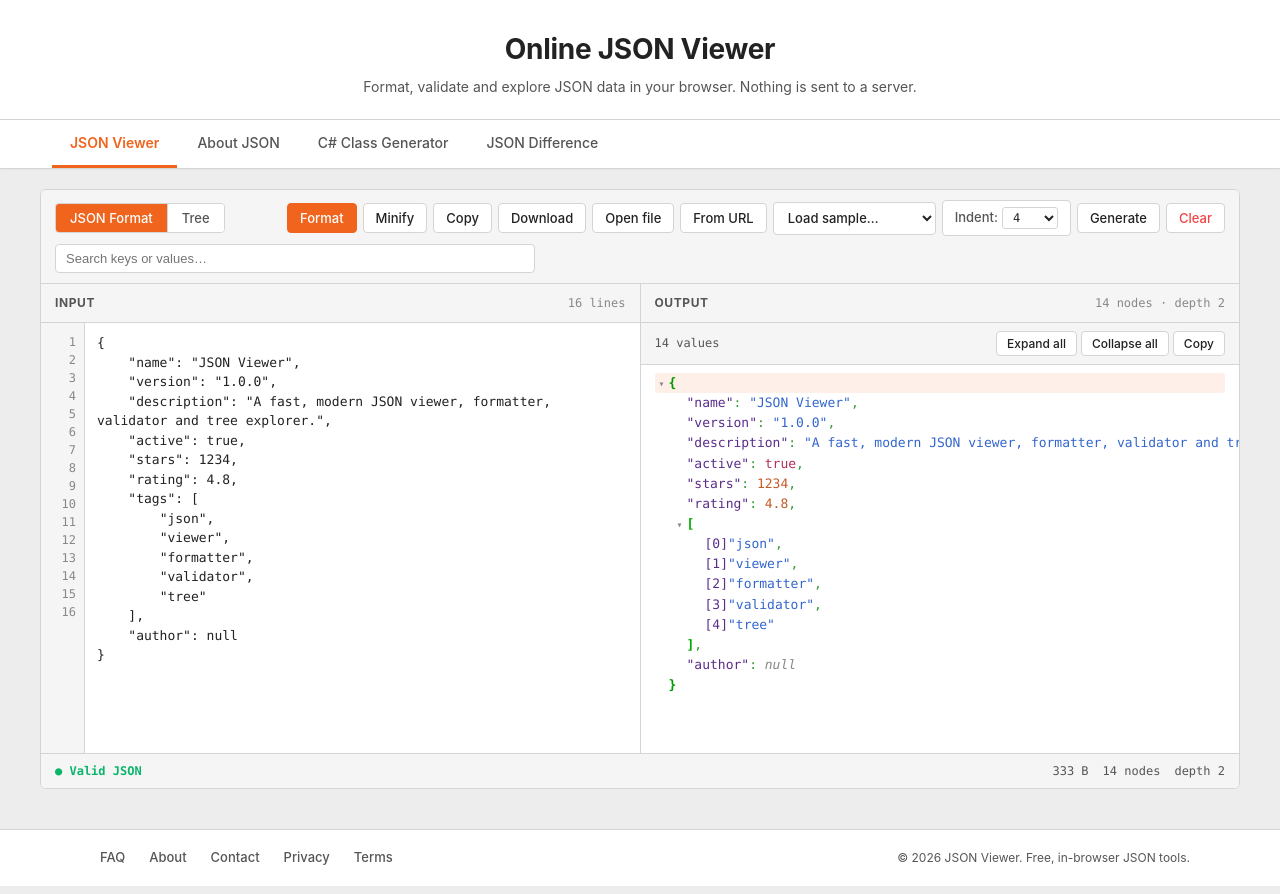
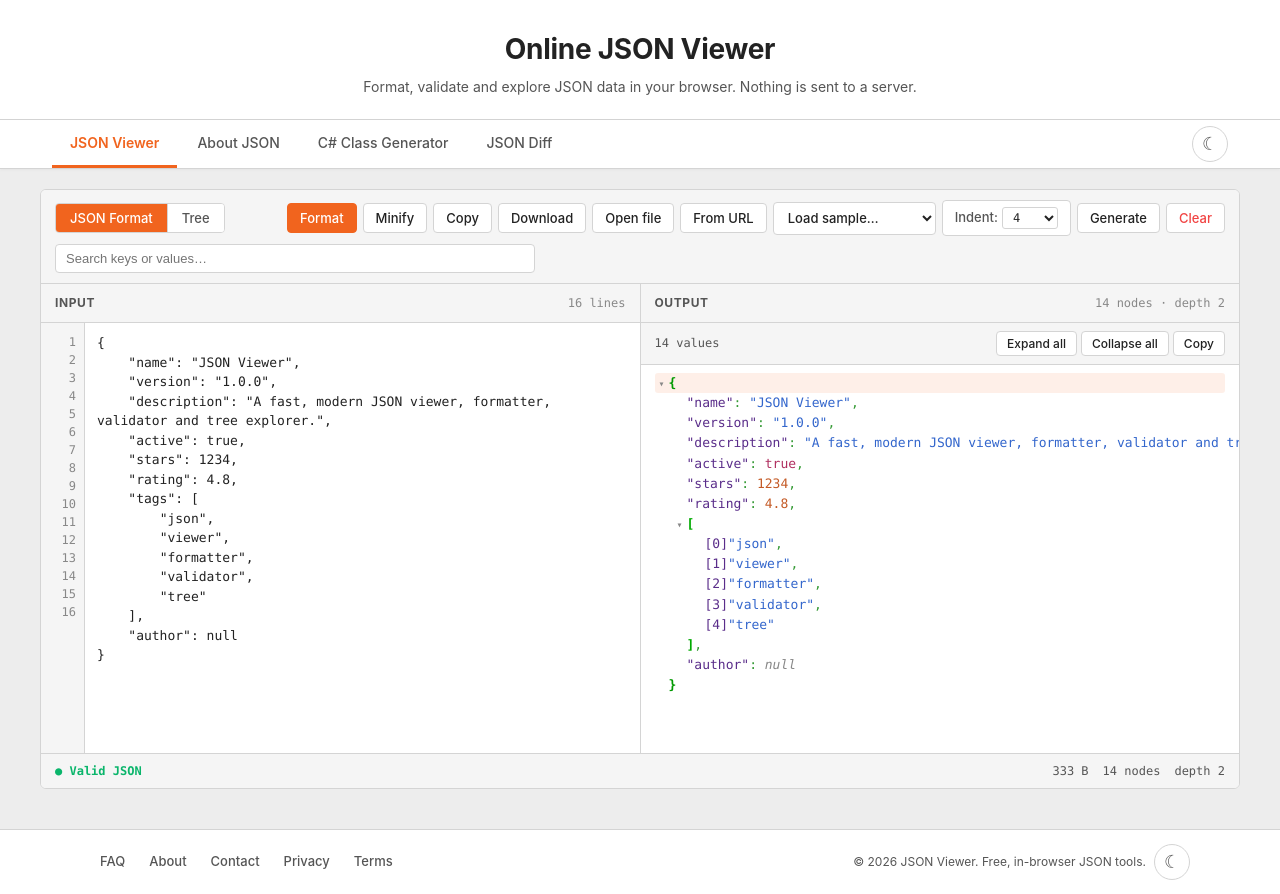
Before and after one commit to Sidhu4531/jsononlineviewer, a React (Vite) app: page / in a window 1280 px wide. Built offline with nearby package versions, Linux system fonts and the light colour scheme.

Commit message:
Add dark mode

```diff
--- a/src/components/JsonDiffTab.jsx
+++ b/src/components/JsonDiffTab.jsx
@@ -2,6 +2,7 @@ import { useState, useMemo, useCallback } from 'react'
 import { diffJSON, DIFF_SAMPLES } from '../lib/json-diff.js'
 import { pathToString } from '../lib/utils.js'
 import Editor from './Editor.jsx'
+import { useTheme } from '../lib/ThemeContext.jsx'
 
 const FIRST = DIFF_SAMPLES[0]
 
@@ -33,6 +34,7 @@ function applyPatch(obj, changes) {
 }
 
 export default function JsonDiffTab() {
+  const { theme, toggle } = useTheme()
   const [inputA, setInputA] = useState(JSON.stringify(FIRST.a, null, 4))
   const [inputB, setInputB] = useState(JSON.stringify(FIRST.b, null, 4))
   const [errorA, setErrorA] = useState(null)
@@ -129,6 +131,9 @@ export default function JsonDiffTab() {
             {!parsedA && <span className="diff-stat error">JSON A invalid</span>}
             {!parsedB && <span className="diff-stat error">JSON B invalid</span>}
           </div>
+          <button className="theme-toggle" onClick={toggle} aria-label="Toggle dark mode" title={`Switch to ${theme === 'dark' ? 'light' : 'dark'} mode`} style={{ marginLeft: 'auto' }}>
+            {theme === 'dark' ? '\u2600' : '\u263E'}
+          </button>
         </div>
       </div>
 
--- a/src/components/PageLayout.jsx
+++ b/src/components/PageLayout.jsx
@@ -1,6 +1,8 @@
 import { Link } from 'react-router-dom'
+import { useTheme } from '../lib/ThemeContext.jsx'
 
 export default function PageLayout({ title, subtitle, children, showBack = true }) {
+  const { theme, toggle } = useTheme()
   return (
     <div className="page">
       <div className="page-inner">
@@ -8,7 +10,12 @@ export default function PageLayout({ title, subtitle, children, showBack = true
           <Link to="/" className="page-back" aria-label="Back to JSON Viewer">← Back to JSON Viewer</Link>
         )}
         <header className="page-header">
-          <h1 className="page-title">{title}</h1>
+          <div className="theme-toggle-wrap">
+            <h1 className="page-title">{title}</h1>
+            <button className="theme-toggle" onClick={toggle} aria-label="Toggle dark mode" title={`Switch to ${theme === 'dark' ? 'light' : 'dark'} mode`}>
+              {theme === 'dark' ? '\u2600' : '\u263E'}
+            </button>
+          </div>
           {subtitle && <p className="page-subtitle">{subtitle}</p>}
         </header>
         <div className="page-body">{children}</div>
--- a/src/components/SiteFooter.jsx
+++ b/src/components/SiteFooter.jsx
@@ -1,4 +1,5 @@
 import { Link } from "react-router-dom";
+import { useTheme } from "../lib/ThemeContext.jsx";
 
 const LINKS = [
   { to: "/faq", label: "FAQ" },
@@ -10,6 +11,7 @@ const LINKS = [
 
 export default function SiteFooter() {
   const year = new Date().getFullYear();
+  const { theme, toggle } = useTheme();
   return (
     <footer className="site-footer site-footer-simple">
       <div className="site-footer-simple-inner">
@@ -20,7 +22,12 @@ export default function SiteFooter() {
             </Link>
           ))}
         </nav>
-        <span>© {year} JSON Viewer. Free, in-browser JSON tools.</span>
+        <div className="theme-toggle-wrap">
+          <span>© {year} JSON Viewer. Free, in-browser JSON tools.</span>
+          <button className="theme-toggle" onClick={toggle} aria-label="Toggle dark mode" title={`Switch to ${theme === 'dark' ? 'light' : 'dark'} mode`}>
+            {theme === 'dark' ? '\u2600' : '\u263E'}
+          </button>
+        </div>
       </div>
     </footer>
   );
--- /dev/null
+++ b/src/lib/ThemeContext.jsx
@@ -0,0 +1,32 @@
+import { createContext, useContext, useState, useEffect } from 'react'
+
+const ThemeContext = createContext()
+
+export function ThemeProvider({ children }) {
+  const [theme, setTheme] = useState(() => {
+    try {
+      const stored = localStorage.getItem('theme')
+      if (stored === 'dark' || stored === 'light') return stored
+    } catch {}
+    return window.matchMedia('(prefers-color-scheme: dark)').matches ? 'dark' : 'light'
+  })
+
+  useEffect(() => {
+    document.documentElement.setAttribute('data-theme', theme)
+    try { localStorage.setItem('theme', theme) } catch {}
+  }, [theme])
+
+  const toggle = () => setTheme((t) => (t === 'dark' ? 'light' : 'dark'))
+
+  return (
+    <ThemeContext.Provider value={{ theme, toggle }}>
+      {children}
+    </ThemeContext.Provider>
+  )
+}
+
+export function useTheme() {
+  const ctx = useContext(ThemeContext)
+  if (!ctx) throw new Error('useTheme must be used within ThemeProvider')
+  return ctx
+}
--- a/src/main.jsx
+++ b/src/main.jsx
@@ -3,14 +3,17 @@ import ReactDOM from 'react-dom/client'
 import { BrowserRouter } from 'react-router-dom'
 import { HelmetProvider } from 'react-helmet-async'
 import App from './App.jsx'
+import { ThemeProvider } from './lib/ThemeContext.jsx'
 import './styles.css'
 
 ReactDOM.createRoot(document.getElementById('root')).render(
   <React.StrictMode>
     <HelmetProvider>
-      <BrowserRouter>
-        <App />
-      </BrowserRouter>
+      <ThemeProvider>
+        <BrowserRouter>
+          <App />
+        </BrowserRouter>
+      </ThemeProvider>
     </HelmetProvider>
   </React.StrictMode>
 )
--- a/src/pages/Home.jsx
+++ b/src/pages/Home.jsx
@@ -1,19 +1,21 @@
-import { useState } from "react";
-import ViewerTab from "../components/ViewerTab.jsx";
-import AboutJsonTab from "../components/AboutJsonTab.jsx";
-import CSharpGenTab from "../components/CSharpGenTab.jsx";
-import JsonDiffTab from "../components/JsonDiffTab.jsx";
-import Seo from "../components/Seo.jsx";
+import { useState } from 'react'
+import ViewerTab from '../components/ViewerTab.jsx'
+import AboutJsonTab from '../components/AboutJsonTab.jsx'
+import CSharpGenTab from '../components/CSharpGenTab.jsx'
+import JsonDiffTab from '../components/JsonDiffTab.jsx'
+import Seo from '../components/Seo.jsx'
+import { useTheme } from '../lib/ThemeContext.jsx'
 
 const TABS = [
-  { id: "viewer", label: "JSON Viewer" },
-  { id: "about-json", label: "About JSON" },
-  { id: "csharp-gen", label: "C# Class Generator" },
-  { id: "json-diff", label: "JSON Difference" },
-];
+  { id: 'viewer', label: 'JSON Viewer' },
+  { id: 'about-json', label: 'About JSON' },
+  { id: 'csharp-gen', label: 'C# Class Generator' },
+  { id: 'json-diff', label: 'JSON Diff' },
+]
 
 export default function Home() {
-  const [active, setActive] = useState("viewer");
+  const [active, setActive] = useState('viewer')
+  const { theme, toggle } = useTheme()
 
   return (
     <div className="app">
@@ -28,8 +30,7 @@ export default function Home() {
         <div className="app-header-inner">
           <h1 className="app-title">Online JSON Viewer</h1>
           <p className="app-subtitle">
-            Format, validate and explore JSON data in your browser. Nothing is
-            sent to a server.
+            Format, validate and explore JSON data in your browser. Nothing is sent to a server.
           </p>
         </div>
       </header>
@@ -41,23 +42,26 @@ export default function Home() {
               key={t.id}
               role="tab"
               aria-selected={active === t.id}
-              className={"app-tab" + (active === t.id ? " active" : "")}
+              className={'app-tab' + (active === t.id ? ' active' : '')}
               onClick={() => setActive(t.id)}
             >
               {t.label}
             </button>
           ))}
+          <button className="theme-toggle" onClick={toggle} aria-label="Toggle dark mode" title={`Switch to ${theme === 'dark' ? 'light' : 'dark'} mode`} style={{ marginLeft: 'auto', alignSelf: 'center' }}>
+            {theme === 'dark' ? '\u2600' : '\u263E'}
+          </button>
         </div>
       </nav>
 
       <main className="app-main">
         <div className="app-main-inner">
-          {active === "viewer" && <ViewerTab />}
-          {active === "about-json" && <AboutJsonTab />}
-          {active === "csharp-gen" && <CSharpGenTab />}
-          {active === "json-diff" && <JsonDiffTab />}
+          {active === 'viewer' && <ViewerTab />}
+          {active === 'about-json' && <AboutJsonTab />}
+          {active === 'csharp-gen' && <CSharpGenTab />}
+          {active === 'json-diff' && <JsonDiffTab />}
         </div>
       </main>
     </div>
-  );
+  )
 }
--- a/src/styles.css
+++ b/src/styles.css
@@ -30,6 +30,84 @@
 
   --font-mono: ui-monospace, "SF Mono", Menlo, Monaco, Consolas, "Liberation Mono", "Courier New", monospace;
   --font-sans: -apple-system, BlinkMacSystemFont, "Segoe UI", Roboto, Oxygen, Ubuntu, Cantarell, "Helvetica Neue", Arial, sans-serif;
+}
+
+[data-theme="dark"] {
+  --bg: #0d1117;
+  --surface: #161b22;
+  --surface-alt: #21262d;
+  --surface-hover: #30363d;
+  --text: #e6edf3;
+  --text-muted: #8b949e;
+  --text-faint: #6e7681;
+  --border: #30363d;
+  --border-strong: #484f58;
+  --accent: #f1641e;
+  --accent-dark: #e05c15;
+
+  --syn-bracket: #7ee787;
+  --syn-bracket-soft: #56d364;
+  --syn-string: #79c0ff;
+  --syn-symbol: #7ee787;
+  --syn-number: #ffa657;
+  --syn-boolean: #ff7b72;
+  --syn-null: #8b949e;
+  --syn-key: #d2a8ff;
+
+  --detail-backdrop: rgba(0, 0, 0, 0.4);
+}
+
+[data-theme="dark"] .error-card {
+  background: #2d1517;
+  border-color: #5c1f21;
+}
+
+[data-theme="dark"] .btn.danger:hover:not(:disabled) {
+  background: #2d1517;
+  border-color: #f14443;
+}
+
+[data-theme="dark"] .diff-stat.added { background: #1a3a1a; color: #7ee787; }
+[data-theme="dark"] .diff-stat.removed { background: #3a1a1a; color: #ff7b72; }
+[data-theme="dark"] .diff-stat.changed { background: #3a2a1a; color: #ffa657; }
+[data-theme="dark"] .diff-stat.error { background: #3a1a1a; color: #ff7b72; }
+
+[data-theme="dark"] .json-text-truncated,
+[data-theme="dark"] .viewer-large-warn {
+  background: rgba(245, 166, 35, 0.1);
+  border-color: rgba(245, 166, 35, 0.2);
+}
+
+[data-theme="dark"] .detail-backdrop {
+  background: var(--detail-backdrop);
+}
+
+/* ============ Theme toggle ============ */
+.theme-toggle {
+  background: transparent;
+  border: 1px solid var(--border);
+  border-radius: 999px;
+  width: 36px;
+  height: 36px;
+  display: inline-flex;
+  align-items: center;
+  justify-content: center;
+  cursor: pointer;
+  color: var(--text-muted);
+  font-size: 18px;
+  line-height: 1;
+  transition: background 0.15s, color 0.15s, border-color 0.15s;
+  flex-shrink: 0;
+}
+.theme-toggle:hover {
+  background: var(--surface-hover);
+  color: var(--text);
+  border-color: var(--border-strong);
+}
+.theme-toggle-wrap {
+  display: flex;
+  align-items: center;
+  gap: 8px;
 }
 
 * { box-sizing: border-box; }
```
Also changed, not shown: 5 other files (tests, documents, lock files or other folders).
